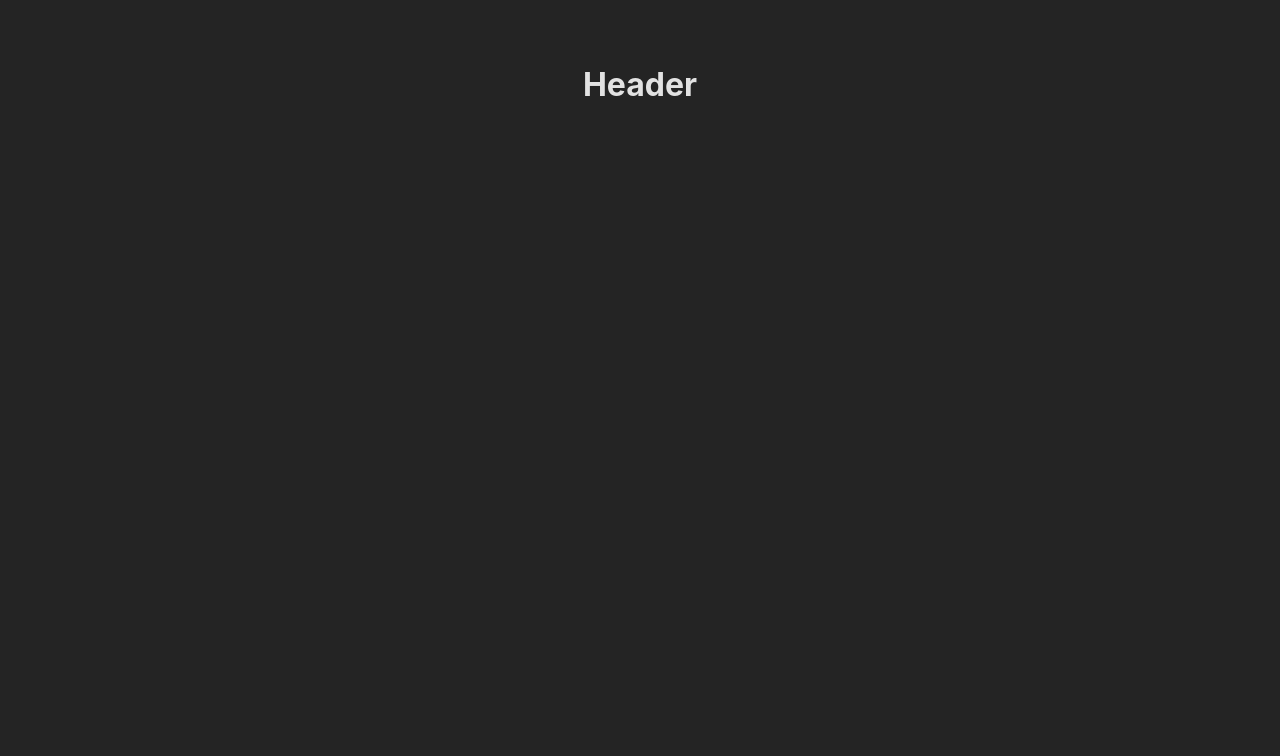
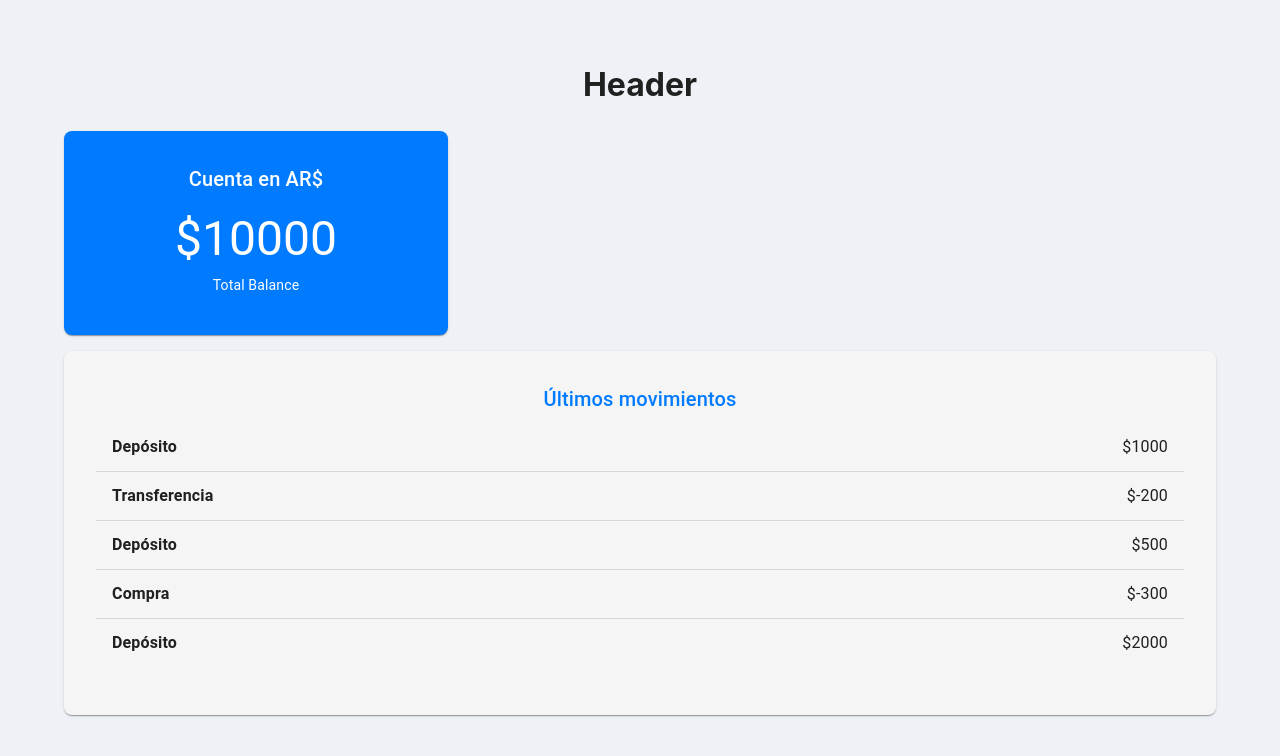
Before and after one commit to alkemyTech/BBVA-FS-W4-Front-T1, a React (Vite) app: page / in a window 1280 px wide. Before the commit this address had no page. Shown: the top 756 px of the page. Built offline with nearby package versions, Linux system fonts and the light colour scheme.

Commit message:
Diseñando la Home

```diff
--- a/src/App.jsx
+++ b/src/App.jsx
@@ -6,11 +6,13 @@ import Perfil from './components/Perfil'
 import SimularPlazoFijo from './components/SimularPlazoFijo'
 import Login from './components/Login'
 import Page from './UI/Page'
+import Home from './components/Home'
 
 function App() {
   return (
     <Page>
       <Routes>
+        <Route path="/" element={<Home />} />
         <Route path="/login" element={<Login />} />
         <Route path="/deposito" element={<Deposito />} />
         <Route path="/transferencia" element={<Transferencia />} />
--- /dev/null
+++ b/src/components/Home/AccountCard.jsx
@@ -0,0 +1,55 @@
+import { useState, useEffect } from 'react';
+import { Container, Typography, CircularProgress, Grid, Card, CardContent, Box } from '@mui/material';
+
+const AccountCard = () => {
+    const [balanceData, setBalanceData] = useState(null);
+
+    const fakeUserEmail = 'user@example.com';
+
+    const fetchBalanceData = async () => {
+        const fakeResponse = {
+            accountArs: [{ balance: 10000 }],
+            accountUsd: [{ balance: 1000 }],
+            fixedTerms: [{ balance: 5000 }]
+        };
+
+        // Emula un tiempo de respuesta de la API
+        return new Promise((resolve) => {
+            setTimeout(() => {
+                resolve(fakeResponse);
+            }, 1000);
+        });
+    };
+
+    useEffect(() => {
+        fetchBalanceData(fakeUserEmail).then(data => setBalanceData(data));
+    }, []);
+
+    if (!balanceData) {
+        return <Container><CircularProgress /></Container>;
+    }
+
+    return (
+        <Grid container>
+          <Grid item xs={6} md={4}>
+            <Card sx={{ backgroundColor: '#007bff', color: '#ffffff', padding: '16px', borderRadius: '8px' }}>
+                <CardContent>
+                    <Typography variant="h6" component="div">
+                        Cuenta en AR$
+                    </Typography>
+                    <Box display="flex" alignItems="center" mt={2}>
+                        <Typography variant="h3" component="div" sx={{ flexGrow: 1 }}>
+                            ${balanceData.accountArs[0].balance}
+                        </Typography>
+                    </Box>
+                    <Typography variant="body2" mt={1}>
+                        Total Balance
+                    </Typography>
+                </CardContent>
+            </Card>
+          </Grid>
+        </Grid>
+    );
+};
+
+export default AccountCard;
--- /dev/null
+++ b/src/components/Home/TransactionList.jsx
@@ -0,0 +1,55 @@
+import { useEffect, useState } from 'react';
+import { Card, CardContent, Typography, List, ListItem, ListItemText, Divider, Box } from '@mui/material';
+
+const fakeResponse = {
+    history: [
+        { id: 1, description: 'Depósito', amount: 1000 },
+        { id: 2, description: 'Transferencia', amount: -200 },
+        { id: 3, description: 'Depósito', amount: 500 },
+        { id: 4, description: 'Compra', amount: -300 },
+        { id: 5, description: 'Depósito', amount: 2000 },
+    ],
+};
+
+const TransactionList = () => {
+    const [transactions, setTransactions] = useState([]);
+
+    useEffect(() => {
+        const fetchTransactions = () => {
+            setTimeout(() => {
+                setTransactions(fakeResponse.history);
+            }, 1000);
+        };
+
+        fetchTransactions();
+    }, []);
+
+    return (
+        <Card sx={{ backgroundColor: '#f5f5f5', padding: '16px', borderRadius: '8px', marginTop: '16px' }}>
+            <CardContent>
+                <Typography variant="h6" component="div" sx={{ color: '#007bff' }}>
+                    Últimos movimientos
+                </Typography>
+                <List>
+                    {transactions.map((transaction, index) => (
+                        <Box key={transaction.id}>
+                            <ListItem>
+                                <ListItemText
+                                    primary={
+                                        <Box sx={{ display: 'flex', justifyContent: 'space-between' }}>
+                                            <span style={{ fontWeight: 'bold' }}>{transaction.description}</span>
+                                            <span>${transaction.amount}</span>
+                                        </Box>
+                                    }
+                                />
+                            </ListItem>
+                            {index < transactions.length - 1 && <Divider />}
+                        </Box>
+                    ))}
+                </List>
+            </CardContent>
+        </Card>
+    );
+};
+
+export default TransactionList;
--- /dev/null
+++ b/src/components/Home/index.jsx
@@ -0,0 +1,14 @@
+import { Container } from '@mui/material';
+import BankAccountCard from './AccountCard';
+import TransactionList from './TransactionList';
+
+const Home = () => {
+    return (
+        <Container>
+            <BankAccountCard />
+            <TransactionList />
+        </Container>
+    );
+};
+
+export default Home;
--- a/src/index.css
+++ b/src/index.css
@@ -4,8 +4,8 @@
   font-weight: 400;
 
   color-scheme: light dark;
-  color: rgba(255, 255, 255, 0.87);
-  background-color: #242424;
+  color: rgba(0, 0, 0, 0.87);
+  background-color: #eef2f6;
 
   font-synthesis: none;
   text-rendering: optimizeLegibility;
```
